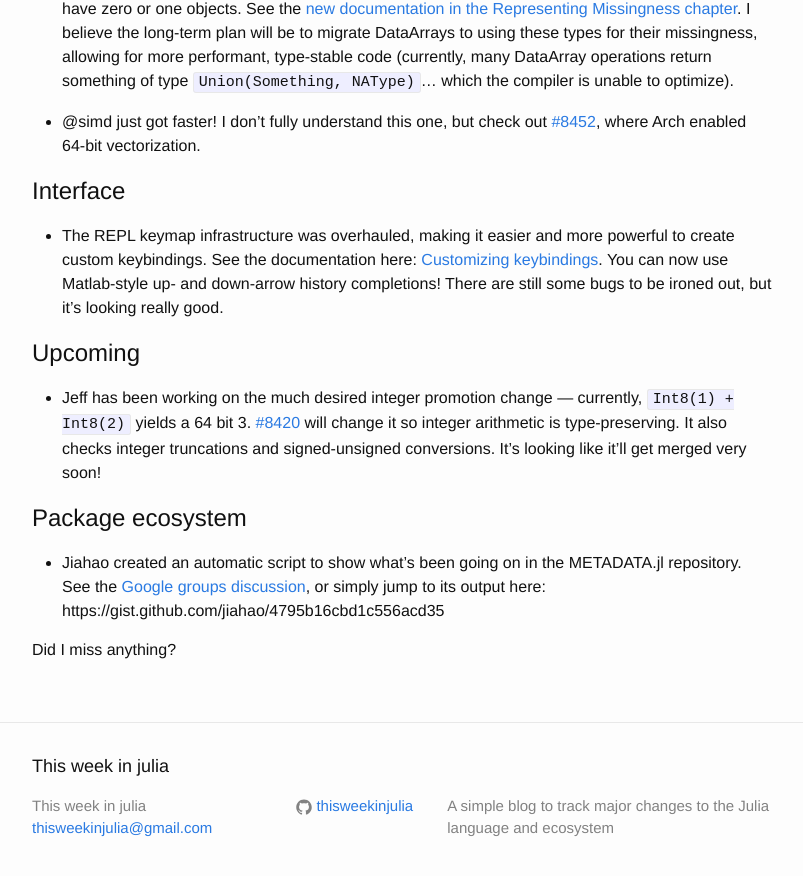
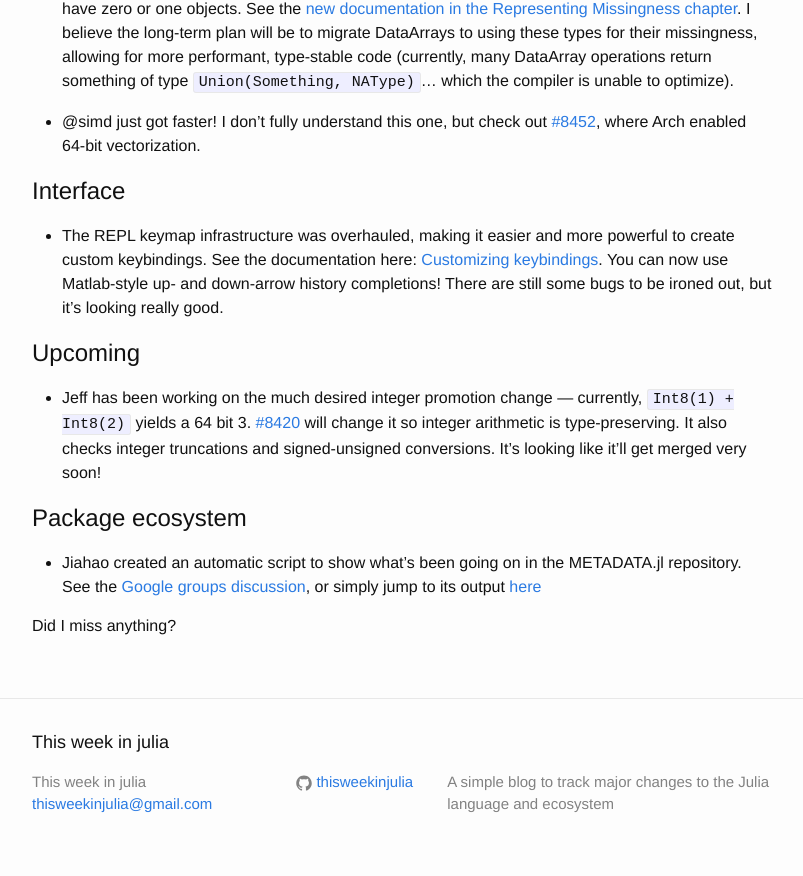
Before and after one commit to thisweekinjulia/thisweekinjulia.github.io, a Jekyll site: the page built from _posts/2014-09-26-September-26.markdown, in a window 1280 px wide and 900 px high, scrolled down 617 px. Shown: the top 876 px of the window, without its empty margins (238-1041 px from the left). Built offline with Jekyll 4.4.1, drawn with Linux system fonts in a browser that asks for light colours.

Commit message:
make link clickable

```diff
--- a/_posts/2014-09-26-September-26.markdown
+++ b/_posts/2014-09-26-September-26.markdown
@@ -30,7 +30,7 @@ There's been some very exciting changes in Julia 0.4-dev this week.  Some highli
 
 # Package ecosystem
 
-* Jiahao created an automatic script to show what's been going on in the METADATA.jl repository.  See the [Google groups discussion](https://groups.google.com/forum/#!topic/julia-dev/lItAV5606ps), or simply jump to its output here: https://gist.github.com/jiahao/4795b16cbd1c556acd35
+* Jiahao created an automatic script to show what's been going on in the METADATA.jl repository.  See the [Google groups discussion](https://groups.google.com/forum/#!topic/julia-dev/lItAV5606ps), or simply jump to its output [here](https://gist.github.com/jiahao/4795b16cbd1c556acd35)
 
 
 Did I miss anything?
```
